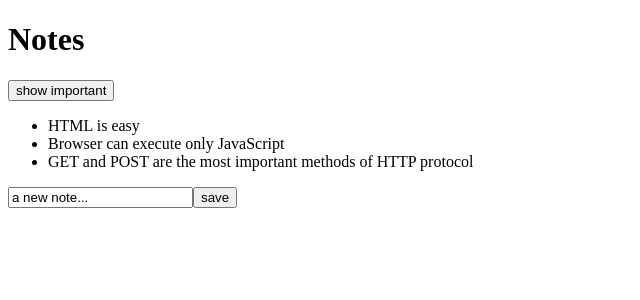
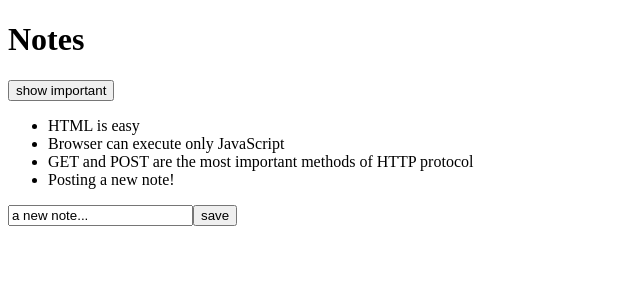
Before and after one commit to christinelinster/fso, a React (Vite) app in the folder part2/part2_examples/: page / in a window 1280 px wide. Shown: the top 300 px of the page, without its empty margins (0-640 px from the left). Built offline with nearby package versions, Linux system fonts and the light colour scheme; data requests are answered from the project's data file.

Commit message:
part2 notes example: send data to the server

```diff
--- a/part2/part2_examples/db.json
+++ b/part2/part2_examples/db.json
@@ -14,6 +14,11 @@
       "id": "3",
       "content": "GET and POST are the most important methods of HTTP protocol",
       "important": true
+    },
+    {
+      "id": "fb39",
+      "content": "Posting a new note!",
+      "important": false
     }
   ]
 }
--- a/part2/part2_examples/src/App.jsx
+++ b/part2/part2_examples/src/App.jsx
@@ -25,14 +25,18 @@
     const noteObject = {
       content: newNote,
       important: Math.random() < 0.5,
-      id: String(notes.length + 1)
     }
-    setNotes(notes.concat(noteObject))
-    setNewNote('')
+
+    axios
+      .post('http://localhost:3001/notes', noteObject)
+      .then(response => {
+        setNotes(notes.concat(response.data))
+        setNewNote('')
+      })
+
   }
 
   const handleNoteChange = (event) => {
-    console.log(event.target.value)
     setNewNote(event.target.value)
   }
 
```
